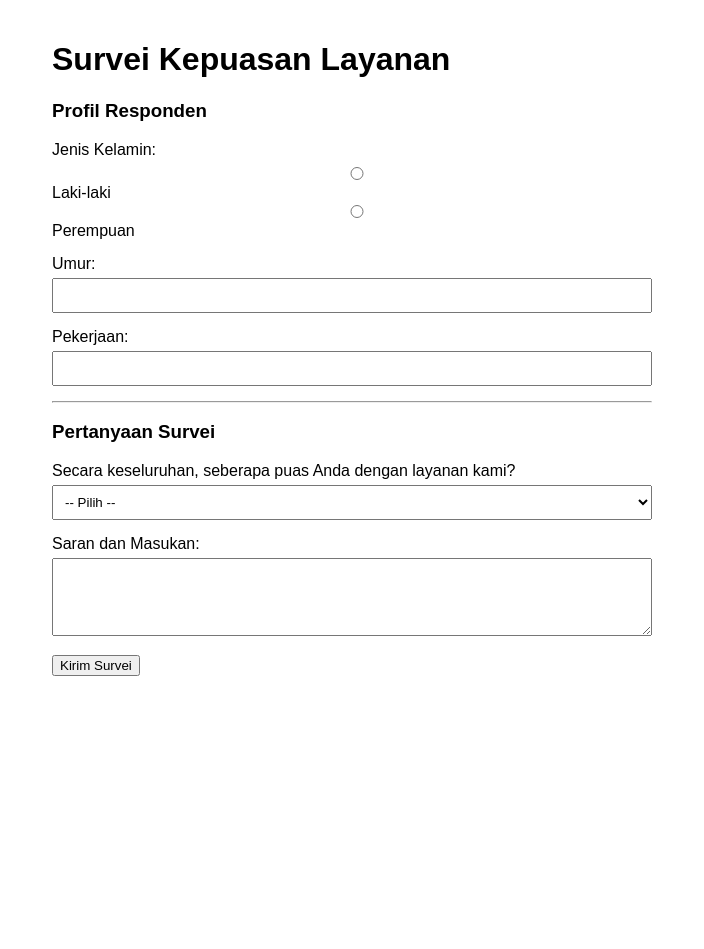
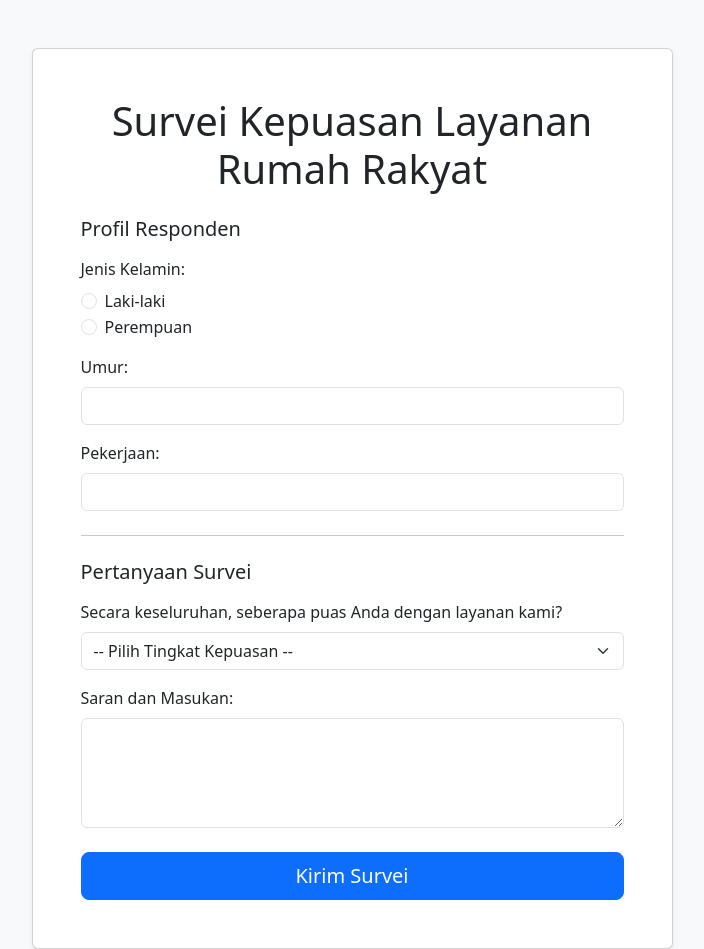
Before and after one commit to refo-labib/aplikasi-survey-rr, a Flask app: page / in a window 1280 px wide. Shown: the whole page, without its empty margins (288-992 px from the left). Before the commit the page ends 676 px from the top, so only its background shows below. Run offline with Flask 3, Linux system fonts and the light colour scheme.

Commit message:
memperbarui UI

```diff
--- a/templates/survey.html
+++ b/templates/survey.html
@@ -4,42 +4,73 @@
     <meta charset="UTF-8">
     <meta name="viewport" content="width=device-width, initial-scale=1.0">
     <title>Formulir Survei Layanan</title>
-    <style>body { font-family: sans-serif; max-width: 600px; margin: auto; padding: 20px; } .form-group { margin-bottom: 15px; } label { display: block; margin-bottom: 5px; } input, select, textarea { width: 100%; padding: 8px; box-sizing: border-box; }</style>
+    <link href="https://cdn.jsdelivr.net/npm/bootstrap@5.3.3/dist/css/bootstrap.min.css" rel="stylesheet" integrity="sha384-QWTKZyjpPEjISv5WaRU9OFeRpok6YctnYmDr5pNlyT2bRjXh0JMhjY6hW+ALEwIH" crossorigin="anonymous">
+    <style>
+    body { background-color: #f8f9fa; }
+    </style>
 </head>
 <body>
-    <h1>Survei Kepuasan Layanan</h1>
+   <div class="container mt-5">
+        <div class="row justify-content-center">
+            <div class="col-md-8 col-lg-7">
+                <div class="card shadow-sm">
+                    <div class="card-body p-4 p-md-5">
+                        <h1 class="card-title text-center mb-4">Survei Kepuasan Layanan Rumah Rakyat</h1>
+
                         <form action="/submit" method="post">
-        <h3>Profil Responden</h3>
-        <div class="form-group">
-            <label>Jenis Kelamin:</label>
-            <input type="radio" name="jenis_kelamin" value="Laki-laki" required> Laki-laki
-            <input type="radio" name="jenis_kelamin" value="Perempuan"> Perempuan
+                            <h3 class="h5 mb-3">Profil Responden</h3>
+
+                            <div class="mb-3">
+                                <label class="form-label">Jenis Kelamin:</label>
+                                <div class="form-check">
+                                    <input class="form-check-input" type="radio" name="jenis_kelamin" id="laki-laki" value="Laki-laki" required>
+                                    <label class="form-check-label" for="laki-laki">Laki-laki</label>
                                 </div>
-        <div class="form-group">
-            <label for="umur">Umur:</label>
-            <input type="number" id="umur" name="umur" required>
+                                <div class="form-check">
+                                    <input class="form-check-input" type="radio" name="jenis_kelamin" id="perempuan" value="Perempuan">
+                                    <label class="form-check-label" for="perempuan">Perempuan</label>
                                 </div>
-        <div class="form-group">
-            <label for="pekerjaan">Pekerjaan:</label>
-            <input type="text" id="pekerjaan" name="pekerjaan" required>
                             </div>
-        <hr>
-        <h3>Pertanyaan Survei</h3>
-        <div class="form-group">
-            <label>Secara keseluruhan, seberapa puas Anda dengan layanan kami?</label>
-            <select name="kepuasan" required>
-                <option value="">-- Pilih --</option>
+
+                            <div class="mb-3">
+                                <label for="umur" class="form-label">Umur:</label>
+                                <input type="number" id="umur" name="umur" class="form-control" required>
+                            </div>
+
+                            <div class="mb-3">
+                                <label for="pekerjaan" class="form-label">Pekerjaan:</label>
+                                <input type="text" id="pekerjaan" name="pekerjaan" class="form-control" required>
+                            </div>
+
+                            <hr class="my-4">
+
+                            <h3 class="h5 mb-3">Pertanyaan Survei</h3>
+
+                            <div class="mb-3">
+                                <label for="kepuasan" class="form-label">Secara keseluruhan, seberapa puas Anda dengan layanan kami?</label>
+                                <select name="kepuasan" id="kepuasan" class="form-select" required>
+                                    <option value="">-- Pilih Tingkat Kepuasan --</option>
                                     <option value="1">1 - Sangat Tidak Puas</option>
                                     <option value="2">2 - Tidak Puas</option>
                                     <option value="3">3 - Puas</option>
                                     <option value="4">4 - Sangat Puas</option>
                                 </select>
                             </div>
-        <div class="form-group">
-            <label for="saran">Saran dan Masukan:</label>
-            <textarea id="saran" name="saran" rows="4"></textarea>
+
+                            <div class="mb-4">
+                                <label for="saran" class="form-label">Saran dan Masukan:</label>
+                                <textarea id="saran" name="saran" rows="4" class="form-control"></textarea>
                             </div>
-        <button type="submit">Kirim Survei</button>
+
+                            <div class="d-grid">
+                                <button type="submit" class="btn btn-primary btn-lg">Kirim Survei</button>
+                            </div>
                         </form>
+                    </div>
+                </div>
+            </div>
+        </div>
+    </div>
+    <script src="https://cdn.jsdelivr.net/npm/bootstrap@5.3.3/dist/js/bootstrap.bundle.min.js" integrity="sha384-YvpcrYf0tY3lHB60NNkmXc5s9fDVZLESaAA55NDzOxhy9GkcIdslK1eN7N6jIeHz" crossorigin="anonymous"></script>
 </body>
 </html>
```
Also changed, not shown: templates/dashboard.html (+47 -20 lines). Lines whose indentation alone changed are shown as unchanged.
